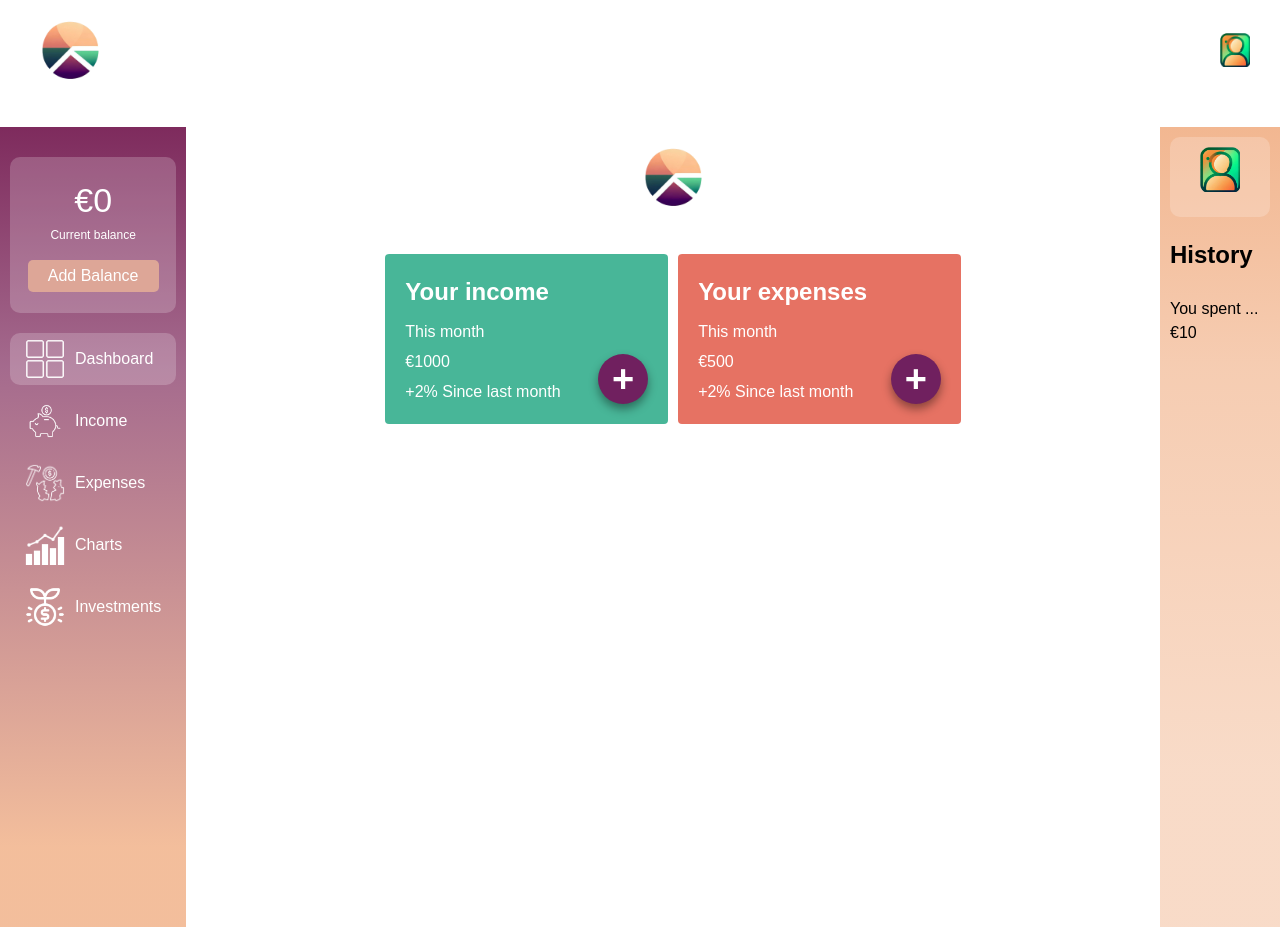
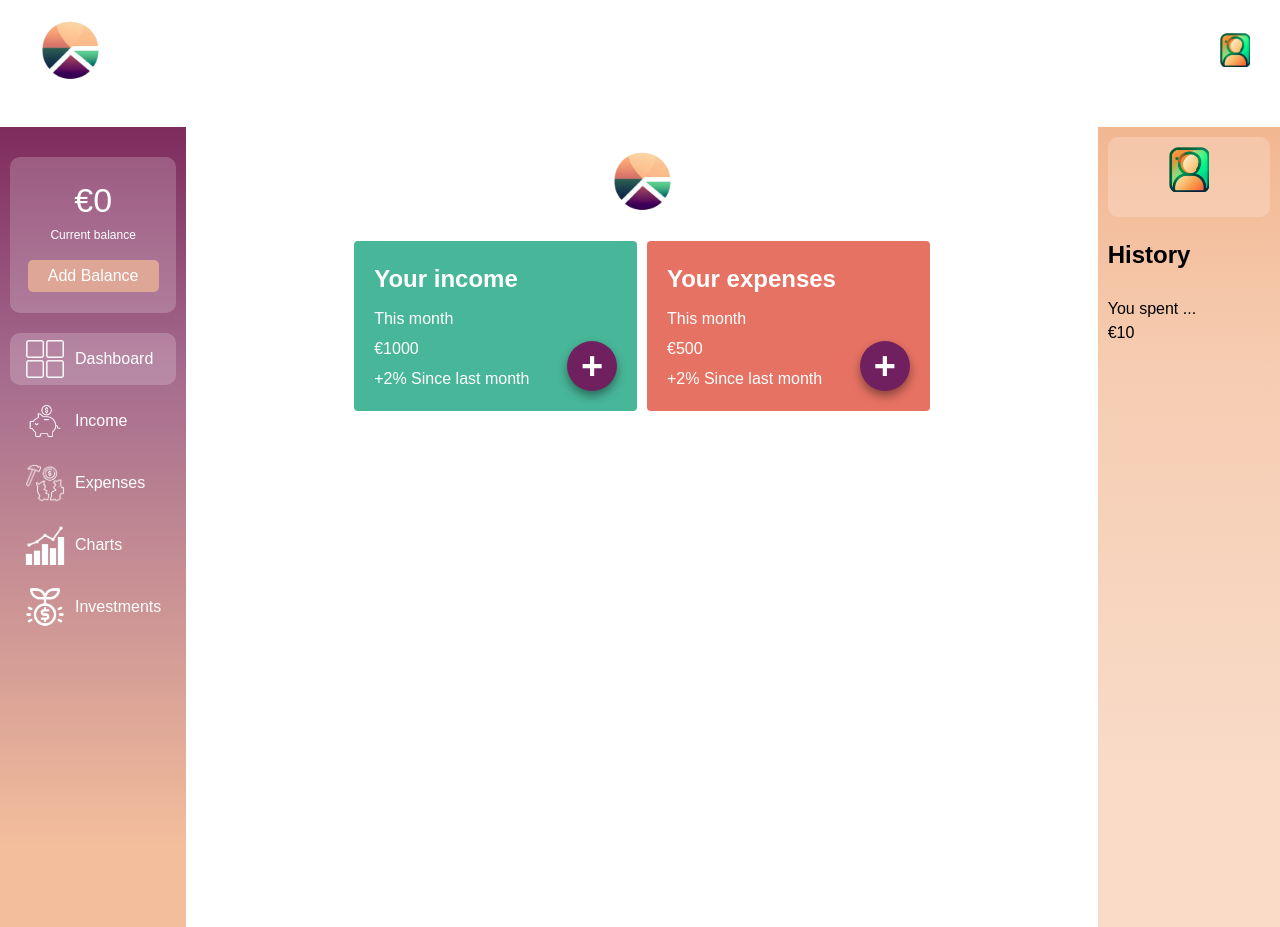
Before and after one commit to GoranK89/budget-web-app-MERN, a React (Vite) app in the folder client/: page /dashboard in a window 1280 px wide. Built offline with nearby package versions, Linux system fonts and the light colour scheme; no server answers.

Commit message:
changed dashboard to grid layout

```diff
--- a/client/src/components/dashboard/DashboardMainPage.jsx
+++ b/client/src/components/dashboard/DashboardMainPage.jsx
@@ -3,11 +3,13 @@ import { useState } from "react";
 import DashboardMenu from "./DashboardMenu";
 import DashboardHistory from "./DashboardHistory";
 
-import Dashboard from "./menuPages/Dashboard";
+import Dashboard from "./menuPages/dashboard/Dashboard";
 import Income from "./menuPages/Income";
 import Expenses from "./menuPages/Expenses";
 import Charts from "./menuPages/Charts";
 import Investments from "./menuPages/Investments";
+
+import Logo from ".././navbar/Logo";
 
 const DashboardMainPage = () => {
   const [selectedPage, setSelectedPage] = useState("dashboard");
@@ -43,6 +45,9 @@ const DashboardMainPage = () => {
         onPageChange={handlePageChange}
         selectedPage={selectedPage}
       />
+      <div className="logo-box">
+        <Logo />
+      </div>
       {pageComponent}
       <DashboardHistory />
     </main>
--- a/client/src/components/dashboard/menuPages/Dashboard.jsx
+++ /dev/null
@@ -1,45 +0,0 @@
-import { useEffect } from "react";
-import { useDispatch } from "react-redux";
-import { useSelector } from "react-redux";
-import { fetchIncomeData } from "../../../store/income-actions";
-
-import Logo from "../../navbar/Logo";
-
-const Dashboard = () => {
-  const dispatch = useDispatch();
-  const user = useSelector((state) => state.login.userId);
-  const income = useSelector((state) => state.income);
-  console.log(income);
-
-  useEffect(() => {
-    dispatch(fetchIncomeData(user));
-  }, [dispatch, user]);
-
-  return (
-    <section className="section-overview">
-      <Logo />
-      <div className="summary-wrapper">
-        <div className="income-box">
-          <h2>Your income</h2>
-          <div className="card-details">
-            <p>This month</p>
-            <span>€1000</span>
-            <p>+2% Since last month</p>
-          </div>
-          <button className="btn-round">+</button>
-        </div>
-        <div className="expense-box">
-          <h2>Your expenses</h2>
-          <div className="card-details">
-            <p>This month</p>
-            <span>€500</span>
-            <p>+2% Since last month</p>
-          </div>
-          <button className="btn-round">+</button>
-        </div>
-      </div>
-    </section>
-  );
-};
-
-export default Dashboard;
--- a/client/src/components/dashboard/menuPages/Income.jsx
+++ b/client/src/components/dashboard/menuPages/Income.jsx
@@ -1,5 +1,21 @@
+import { useSelector } from "react-redux";
+
 const Income = () => {
-  return <div>Income component</div>;
+  const income = useSelector((state) => state.income);
+  return (
+    <section className="section-income">
+      <h2>Income</h2>
+      {income.map((item) => {
+        return (
+          <div key={item._id}>
+            <p>Income name: {item.incomeType}</p>
+            <p>Amount: {item.incomeAmount}</p>
+            <p>Date: {item.createdAt}</p>
+          </div>
+        );
+      })}
+    </section>
+  );
 };
 
 export default Income;
--- /dev/null
+++ b/client/src/components/dashboard/menuPages/dashboard/Dashboard.jsx
@@ -0,0 +1,27 @@
+import { useEffect } from "react";
+import { useDispatch } from "react-redux";
+import { useSelector } from "react-redux";
+import { fetchIncomeData } from "../../../../store/income-actions";
+
+import IncomeBox from "./IncomeBox";
+import ExpenseBox from "./ExpenseBox";
+
+const Dashboard = () => {
+  const dispatch = useDispatch();
+  const user = useSelector((state) => state.login.userId);
+
+  useEffect(() => {
+    dispatch(fetchIncomeData(user));
+  }, [dispatch, user]);
+
+  return (
+    <section className="section-overview">
+      <div className="card-wrapper">
+        <IncomeBox />
+        <ExpenseBox />
+      </div>
+    </section>
+  );
+};
+
+export default Dashboard;
--- /dev/null
+++ b/client/src/components/dashboard/menuPages/dashboard/ExpenseBox.jsx
@@ -0,0 +1,15 @@
+const ExpenseBox = () => {
+  return (
+    <div className="expense-box">
+      <h2>Your expenses</h2>
+      <div className="card-details">
+        <p>This month</p>
+        <span>€500</span>
+        <p>+2% Since last month</p>
+      </div>
+      <button className="btn-round">+</button>
+    </div>
+  );
+};
+
+export default ExpenseBox;
--- /dev/null
+++ b/client/src/components/dashboard/menuPages/dashboard/IncomeBox.jsx
@@ -0,0 +1,25 @@
+import { useState } from "react";
+
+const IncomeBox = () => {
+  const [clicked, setClicked] = useState(false);
+
+  const clickHandler = () => {
+    setClicked(!clicked);
+  };
+
+  return (
+    <div className="income-box">
+      <h2>Your income</h2>
+      <div className="card-details">
+        <p>This month</p>
+        <span>€1000</span>
+        <p>+2% Since last month</p>
+      </div>
+      <button className="btn-round" onClick={clickHandler}>
+        +
+      </button>
+    </div>
+  );
+};
+
+export default IncomeBox;
--- a/client/src/sass/pages/_dashboard.scss
+++ b/client/src/sass/pages/_dashboard.scss
@@ -1,10 +1,19 @@
 .dashboard-page {
-  background-size: cover;
-  display: flex;
-  justify-content: space-between;
+  display: grid;
+  grid-template-columns: 1fr 5fr 1fr;
+  grid-template-rows: 1fr 6fr;
   height: 100vh;
 
+  .logo-box {
+    grid-column: 2;
+    grid-row: 1;
+    align-self: center;
+    justify-self: center;
+  }
+
   .section-menu {
+    grid-column: 1;
+    grid-row: 1/3;
     display: flex;
     flex-direction: column;
     gap: 2rem;
@@ -83,12 +92,14 @@
   }
 
   .section-overview {
+    grid-column: 2;
+    grid-row: 2;
     display: flex;
     flex-direction: column;
     align-items: center;
     gap: 2rem;
 
-    .summary-wrapper {
+    .card-wrapper {
       display: flex;
       gap: 1rem;
 
@@ -107,6 +118,8 @@
   }
 
   .section-history {
+    grid-column: 3;
+    grid-row: 1/3;
     background: linear-gradient(
       180deg,
       rgba(242, 183, 145, 1) 0%,
```
Also changed, not shown: client/src/css/main.css.
